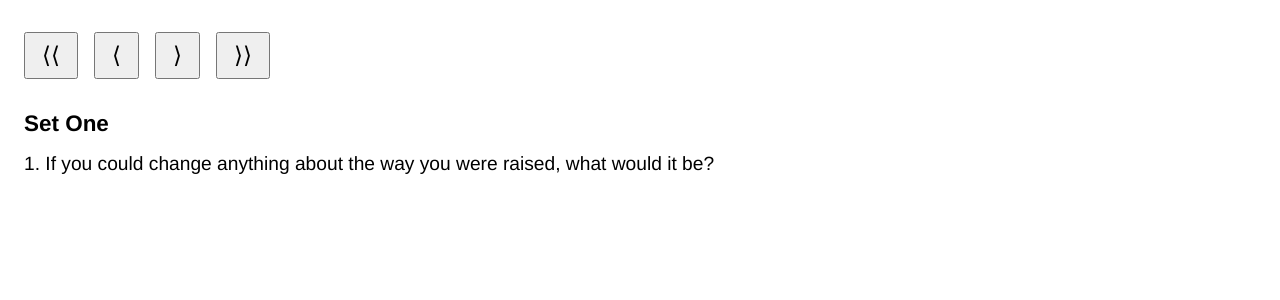
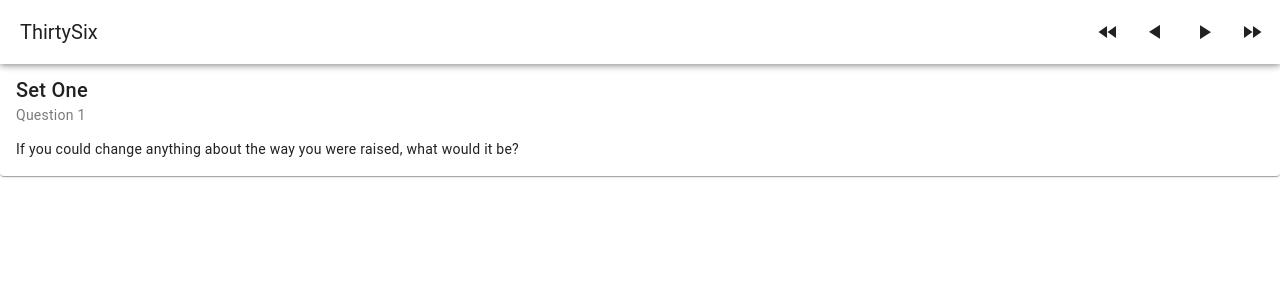
Before and after one commit to rlindner81/thirtysix, a Vue app: page / in a window 1280 px wide. Shown: the top 300 px of the page. Built offline with nearby package versions, Linux system fonts and the light colour scheme.

Commit message:
vuetify variant

```diff
--- a/package.json
+++ b/package.json
@@ -16,7 +16,9 @@
     "npm": ">=8.11.0"
   },
   "dependencies": {
-    "vue": "^3.2.47"
+    "@mdi/font": "^7.1.96",
+    "vue": "^3.2.47",
+    "vuetify": "^3.1.5"
   },
   "devDependencies": {
     "@rushstack/eslint-patch": "^1.2.0",
--- a/src/App.vue
+++ b/src/App.vue
@@ -1,17 +1,21 @@
 <template>
-  <div class="app">
-    <div class="header">
-      <button @click="prevSet">&langle;&langle;</button>
-      <button @click="questionIndex > 0 && questionIndex--">&langle;</button>
-      <button @click="questionIndex < sets[setIndex].length - 1 && questionIndex++">&rangle;</button>
-      <button @click="nextSet">&rangle;&rangle;</button>
-    </div>
-    <div class="content">
-      <h3>Set {{ setNumberNames[setIndex] }}</h3>
-      <p v-if="sets[setIndex][questionIndex]">{{ questionIndex + 1 }}. {{ sets[setIndex][questionIndex] }}</p>
-    </div>
-    <div class="footer"></div>
-  </div>
+  <v-layout>
+    <v-app-bar title="ThirtySix">
+      <v-btn icon="mdi-fast-forward mdi-rotate-180" @click="prevSet"></v-btn>
+      <v-btn icon="mdi-play mdi-rotate-180" @click="questionIndex > 0 && questionIndex--"></v-btn>
+      <v-btn icon="mdi-play" @click="questionIndex < sets[setIndex].length - 1 && questionIndex++"></v-btn>
+      <v-btn icon="mdi-fast-forward" @click="nextSet"></v-btn>
+    </v-app-bar>
+
+    <v-main>
+      <v-card
+        v-if="sets[setIndex][questionIndex]"
+        :title="`Set ${setNumberNames[setIndex]}`"
+        :subtitle="`Question ${questionIndex + 1}`"
+        :text="sets[setIndex][questionIndex]"
+      ></v-card>
+    </v-main>
+  </v-layout>
 </template>
 
 <script>
@@ -105,29 +109,3 @@ export default {
   },
 };
 </script>
-
-<style>
-#app {
-  font-family: Avenir, Helvetica, Arial, sans-serif;
-  -webkit-font-smoothing: antialiased;
-  -moz-osx-font-smoothing: grayscale;
-  font-size: larger;
-}
-
-button {
-  font-size: larger;
-  padding: 0.5rem 1rem;
-}
-
-.header {
-  display: flex;
-  gap: 1rem;
-}
-
-.content > * {
-  margin: 1rem;
-}
-.header {
-  margin: 2rem 1rem;
-}
-</style>
--- a/src/main.ts
+++ b/src/main.ts
@@ -1,4 +1,16 @@
 import { createApp } from "vue";
 import App from "./App.vue";
 
-createApp(App).mount("#app");
+import "vuetify/styles";
+import { createVuetify } from "vuetify";
+import * as components from "vuetify/components";
+import * as directives from "vuetify/directives";
+
+import "@mdi/font/css/materialdesignicons.css";
+
+const vuetify = createVuetify({
+  components,
+  directives,
+});
+
+createApp(App).use(vuetify).mount("#app");
```
Also changed, not shown: 1 other file (tests, documents, lock files or other folders).
